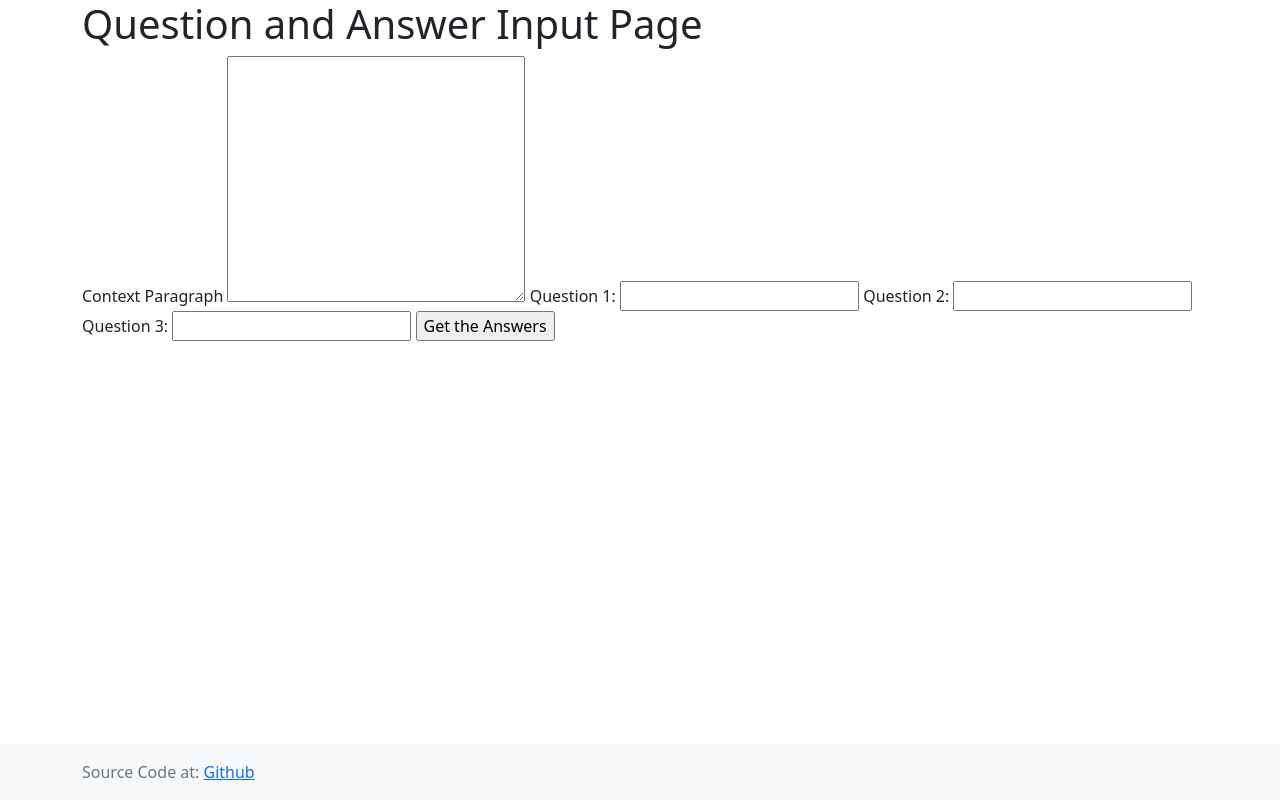
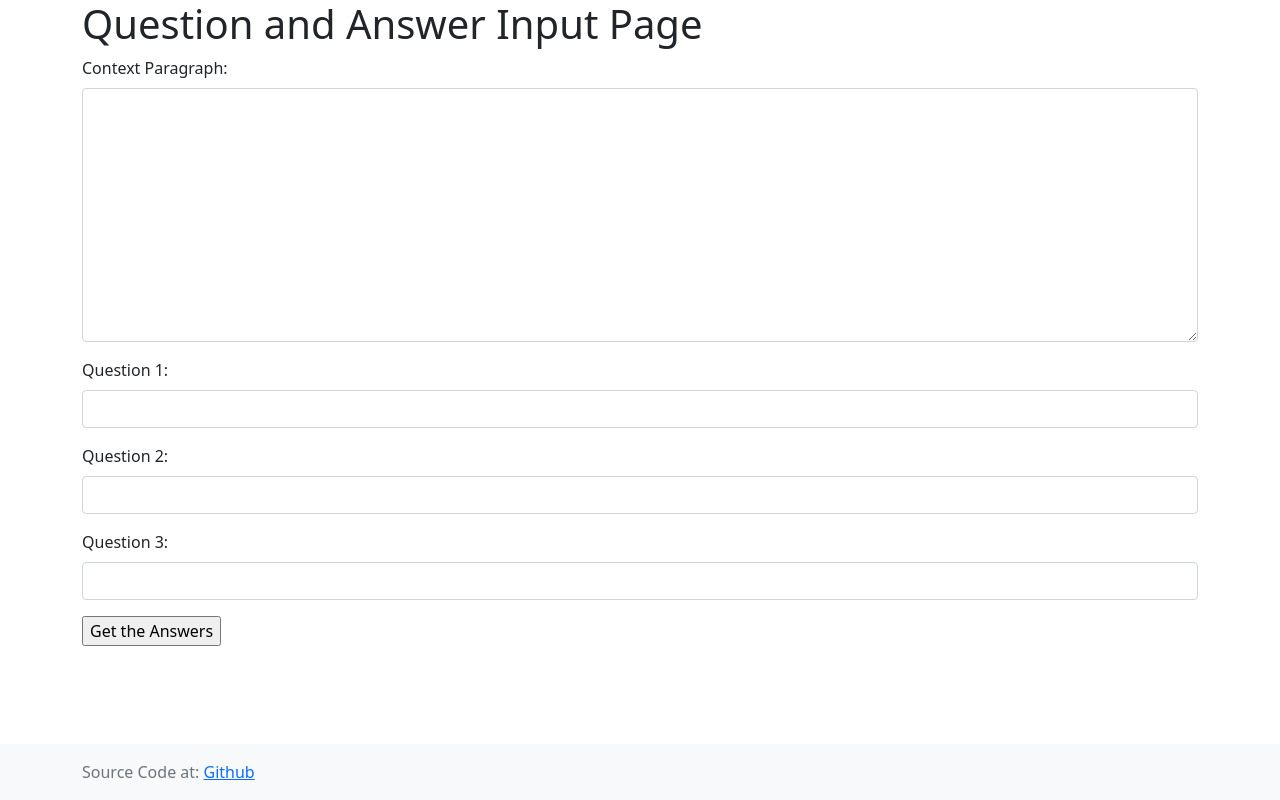
Before and after one commit to m4hi2/prosnottor, a Flask app: page /qna in a window 1280 px wide. Run offline with Flask 2, Linux system fonts and the light colour scheme.

Commit message:
feat: bsed the form

```diff
--- a/web_app/templates/application/qna.html.j2
+++ b/web_app/templates/application/qna.html.j2
@@ -10,14 +10,23 @@
 
 {% block content %}
 <form method="post">
-    <label for="context">Context Paragraph</label>
-    <textarea name="context" id="context" cols="30" rows="10"></textarea>
-    <label for="question1">Question 1:</label>
-    <input type="text" name="question1" class="question">
-    <label for="quesiton2">Question 2:</label>
-    <input type="text" name="question2" class="question">
-    <label for="question3">Question 3:</label>
-    <input type="text" name="question3" class="quesiton">
+    <div class="mb-3">
+        <label for="context" class="form-label">Context Paragraph:</label>
+        <textarea name="context" id="context" cols="30" rows="10" class="form-control"></textarea>
+    </div>
+    <div class="mb-3">
+        <label for="question1" class="form-label">Question 1:</label>
+        <input type="text" name="question1" class="form-control">
+    </div>
+    <div class="mb-3">
+        <label for="quesiton2" class="form-label">Question 2:</label>
+        <input type="text" name="question2" class="form-control">
+    </div>
+    <div class="mb-3">
+        <label for="question3" class="form-label">Question 3:</label>
+        <input type="text" name="question3" class="form-control">
+    </div>
+
     <input type="submit" value="Get the Answers">
 </form>
 
```
